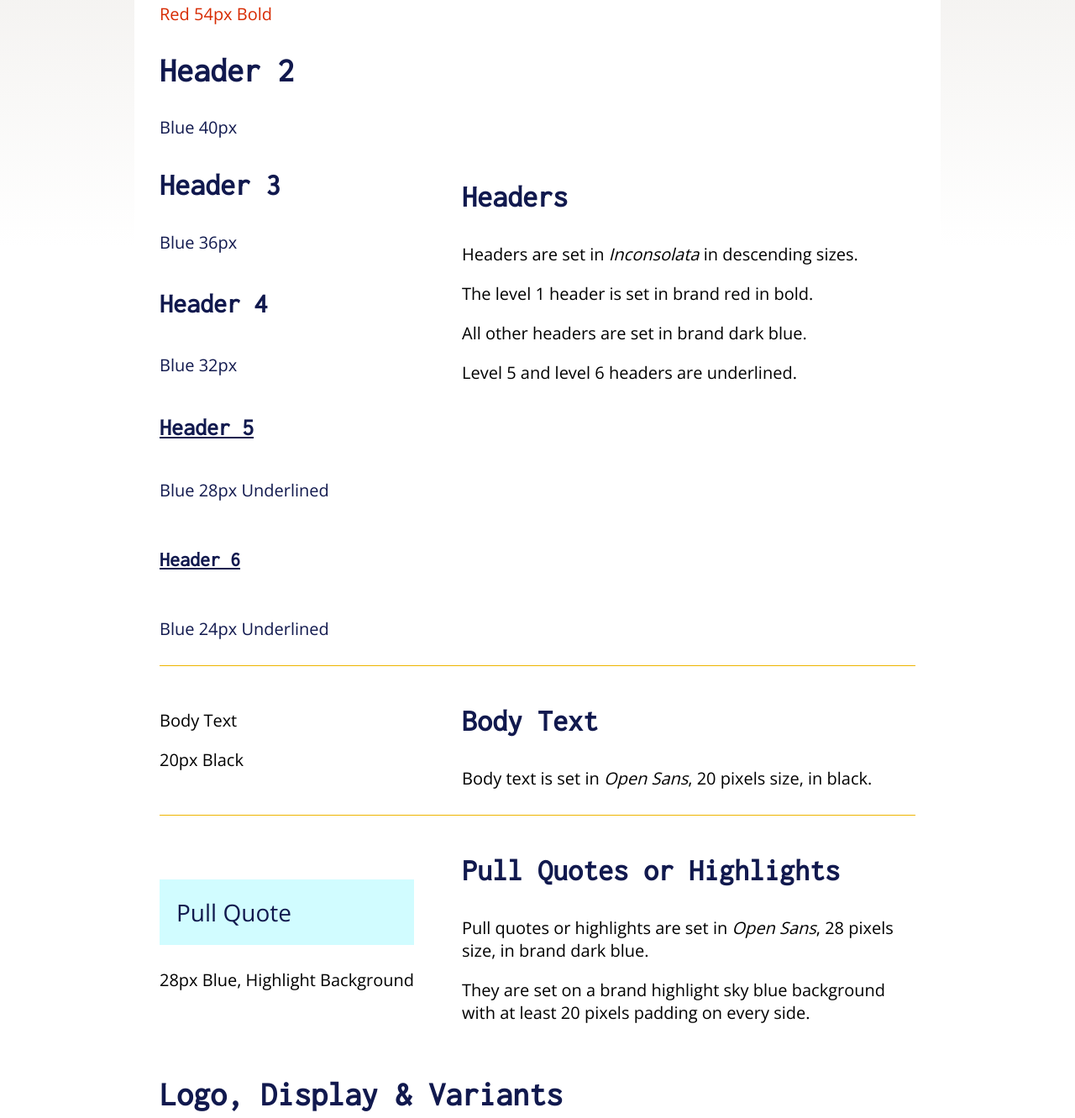
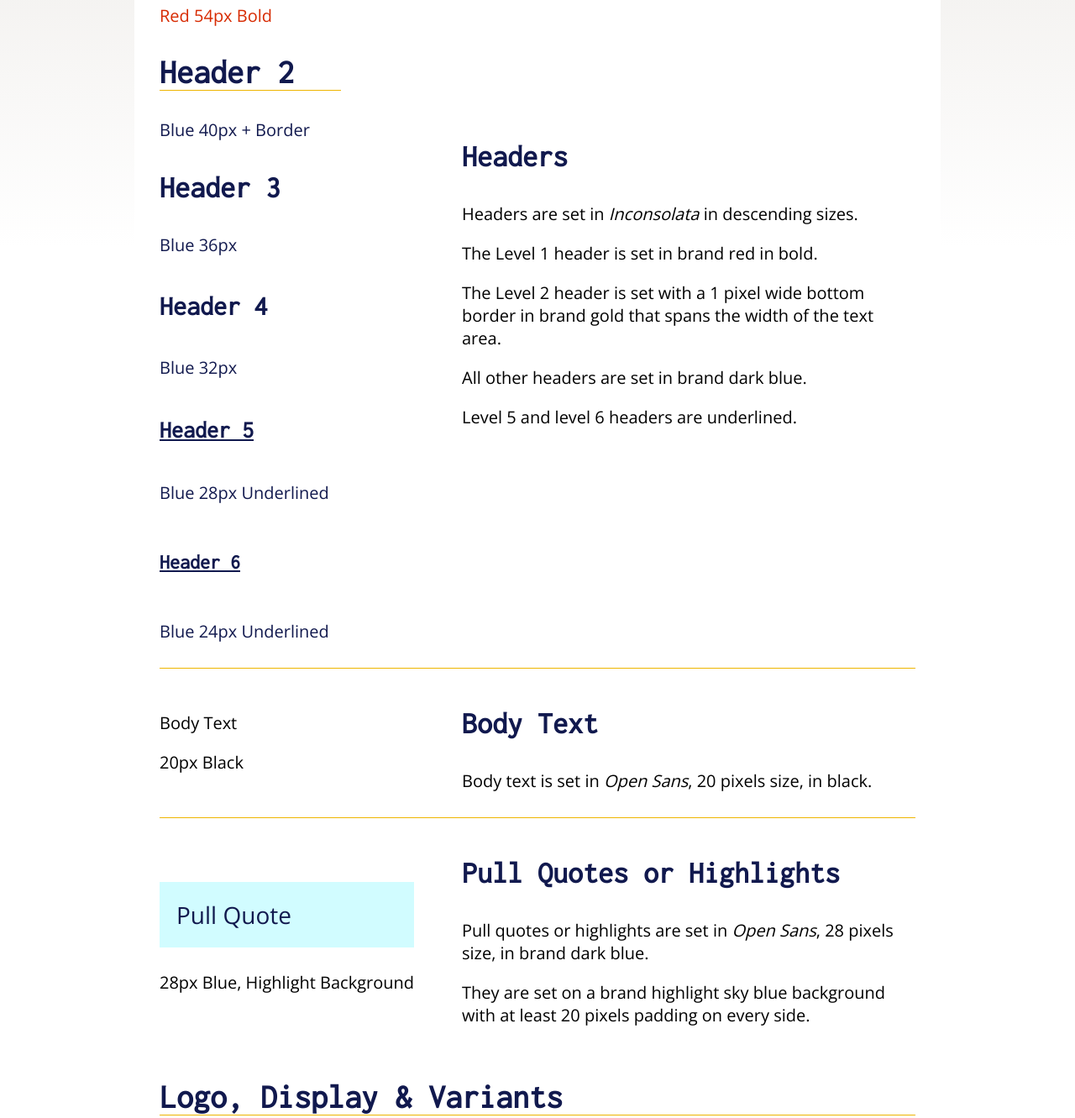
Before and after one commit to codefornola/style_guide, a plain HTML site: page index.html in a window 1280 px wide. Shown: the part 1168-2499 px from the top of the page at 84% size. Drawn offline with nearby package versions, Linux system fonts and the light colour scheme.

Commit message:
Added gold bottom border on h2 typography.

```diff
--- a/assets/main.css
+++ b/assets/main.css
@@ -91,6 +91,8 @@ h2 {
   font-family: var(--mono);
   font-size: 40px;
   color: var(--brand-blue);
+  width: 100%;
+  border-bottom: 1px solid var(--brand-gold);
 }
 h3 {
   font-family: var(--mono);
--- a/index.html
+++ b/index.html
@@ -60,7 +60,7 @@
             <h1>Header 1</h1>
             <p class="brand-red mono">Red 54px Bold</p>
             <h2>Header 2</h2>
-            <p class="brand-blue mono">Blue 40px</p>
+            <p class="brand-blue mono">Blue 40px + Border</p>
             <h3>Header 3</h3>
             <p class="brand-blue mono">Blue 36px</p>
             <h4>Header 4</h4>
@@ -73,7 +73,8 @@
           <div class="display-example-wide">
             <h3>Headers</h3>
             <p>Headers are set in <em>Inconsolata</em> in descending sizes.</p>
-            <p>The level 1 header is set in brand red in bold.</p>
+            <p>The Level 1 header is set in brand red in bold.</p>
+            <p>The Level 2 header is set with a 1 pixel wide bottom border in brand gold that spans the width of the text area.</p>
             <p>All other headers are set in brand dark blue.</p>
             <p>Level 5 and level 6 headers are underlined.</p>
           </div>
```
